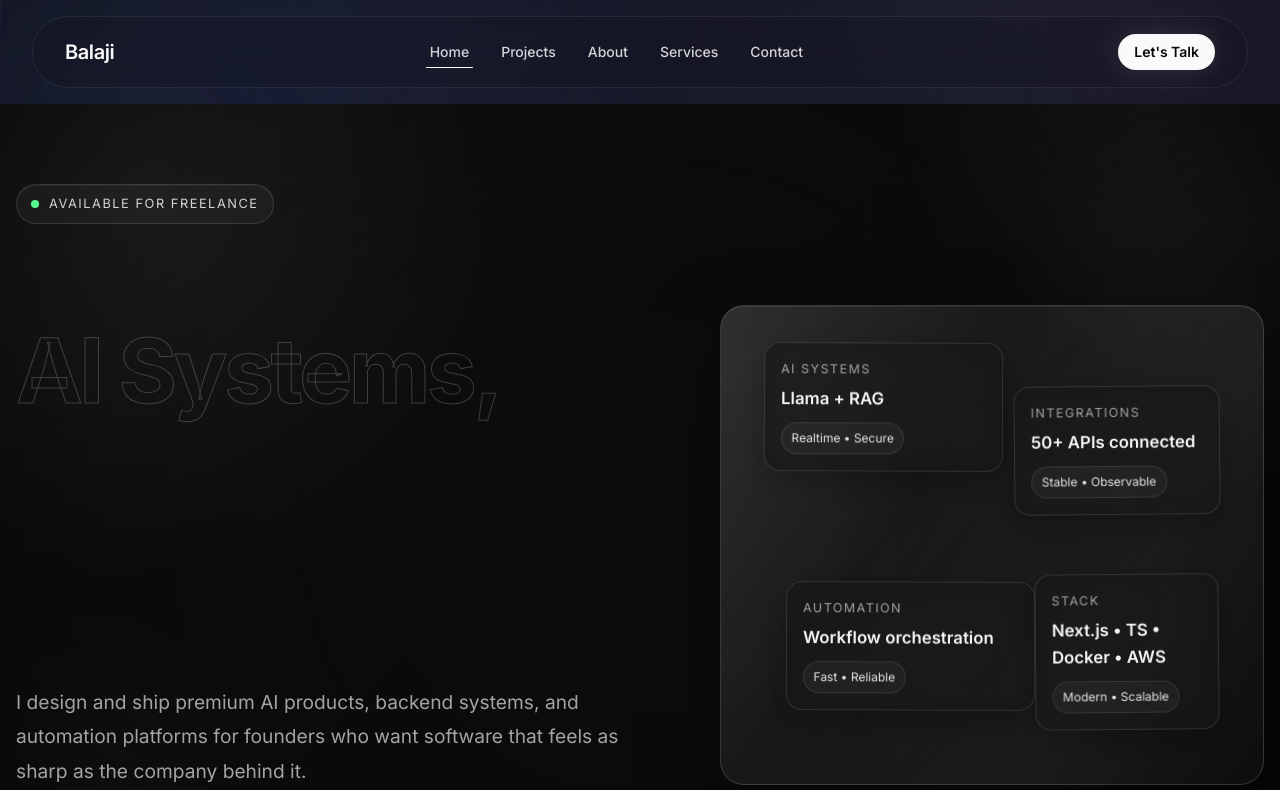
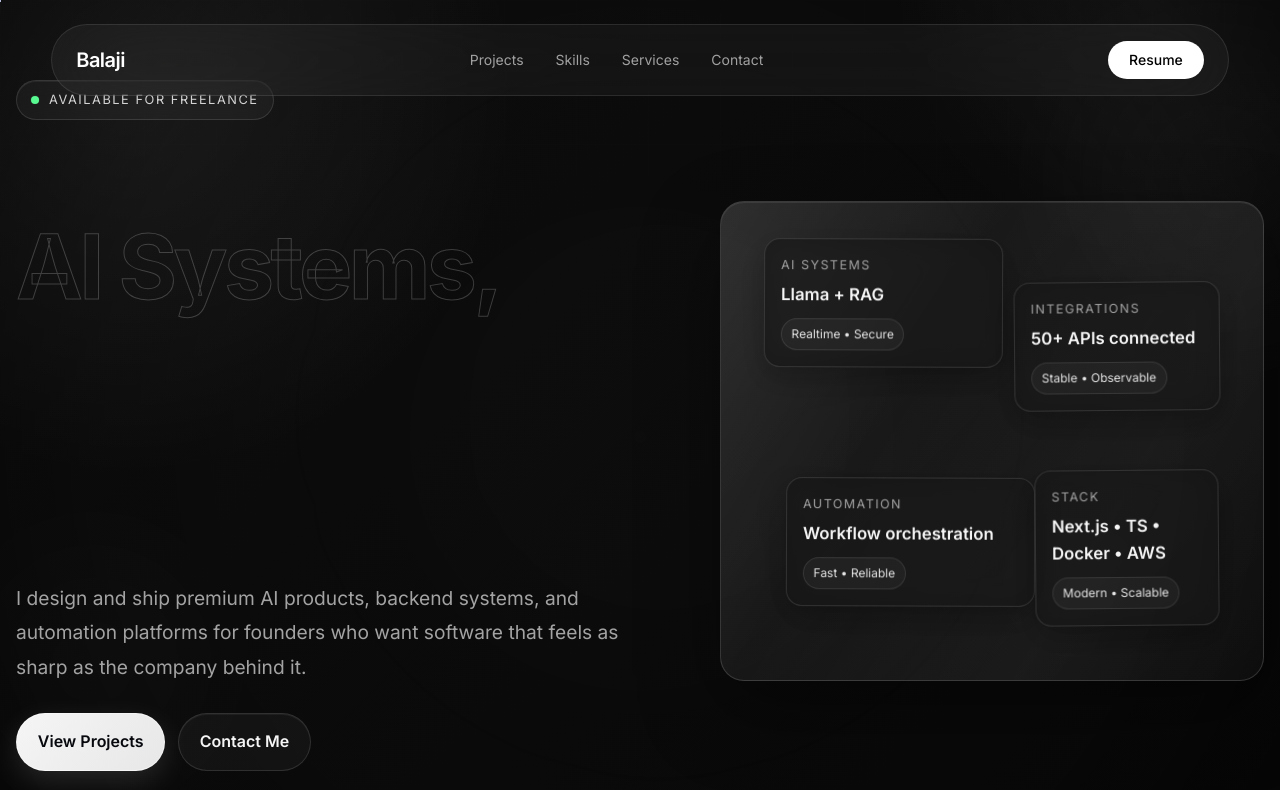
Before and after one commit to htrboiji7/balaji-portfolio, a Next.js app: page / in a window 1280 px wide. Shown: the top 790 px of the page. Built offline with nearby package versions, Linux system fonts and the light colour scheme.

Commit message:
Update Navbar.tsx

```diff
--- a/components/layout/Navbar.tsx
+++ b/components/layout/Navbar.tsx
@@ -1,185 +1,48 @@
-'use client';
+"use client";
 
-import { AnimatePresence, motion, useReducedMotion } from 'framer-motion';
-import { ArrowRight, Menu, X } from 'lucide-react';
-import Link from 'next/link';
-import { useEffect, useState } from 'react';
+import Link from "next/link";
+import { motion } from "framer-motion";
 
 const links = [
-  { href: '/', label: 'Home' },
-  { href: '#projects', label: 'Projects' },
-  { href: '#about', label: 'About' },
-  { href: '#services', label: 'Services' },
-  { href: '#contact', label: 'Contact' },
+  { name: "Projects", href: "#projects" },
+  { name: "Skills", href: "#skills" },
+  { name: "Services", href: "#services" },
+  { name: "Contact", href: "#contact" },
 ];
 
 export default function Navbar() {
-  const [isScrolled, setIsScrolled] = useState(false);
-  const [isMenuOpen, setIsMenuOpen] = useState(false);
-  const [activeLink, setActiveLink] = useState('/');
-  const prefersReducedMotion = useReducedMotion();
+  return (
+    <motion.header
+      initial={{ y: -80 }}
+      animate={{ y: 0 }}
+      transition={{ duration: 0.7 }}
+      className="fixed top-0 left-0 right-0 z-50"
+    >
+      <div className="mx-auto mt-6 flex w-[92%] max-w-7xl items-center justify-between rounded-full border border-white/10 bg-white/[0.04] px-6 py-4 backdrop-blur-2xl">
 
-  useEffect(() => {
-    const handleScroll = () => {
-      setIsScrolled(window.scrollY > 24);
-    };
-
-    const updateActiveLink = () => {
-      const sections = ['projects', 'about', 'services', 'contact'];
-      const current = sections.find((id) => {
-        const el = document.getElementById(id);
-        if (!el) return false;
-        const rect = el.getBoundingClientRect();
-        return rect.top <= 140 && rect.bottom >= 140;
-      });
-      setActiveLink(current ? `#${current}` : '/');
-    };
-
-    handleScroll();
-    updateActiveLink();
-    window.addEventListener('scroll', handleScroll);
-    window.addEventListener('scroll', updateActiveLink);
-    return () => {
-      window.removeEventListener('scroll', handleScroll);
-      window.removeEventListener('scroll', updateActiveLink);
-    };
-  }, []);
-
-  return (
-    <header className="sticky top-0 z-50 w-full px-4 py-4 sm:px-6 lg:px-8">
-      <motion.nav
-        initial={false}
-        animate={{
-          y: 0,
-          opacity: 1,
-          scale: isScrolled ? 0.98 : 1,
-          backgroundColor: isScrolled ? 'rgba(10, 10, 10, 0.78)' : 'rgba(10, 10, 10, 0.12)',
-          borderColor: isScrolled ? 'rgba(255,255,255,0.14)' : 'rgba(255,255,255,0.08)',
-          boxShadow: isScrolled ? '0 24px 60px rgba(0, 0, 0, 0.34)' : '0 0 0 rgba(0, 0, 0, 0)',
-          backdropFilter: 'blur(24px)',
-        }}
-        transition={{ duration: 0.28, ease: [0.22, 1, 0.36, 1] }}
-        className="mx-auto flex h-16 w-full max-w-7xl items-center justify-between rounded-full border px-4 sm:px-6 lg:h-18 lg:px-8"
+        <Link
+          href="/"
+          className="text-xl font-semibold tracking-tight text-white"
         >
-        <Link href="/" className="text-lg font-semibold tracking-[-0.02em] text-zinc-50 transition-colors duration-300 hover:text-zinc-300 sm:text-xl">
           Balaji
         </Link>
 
-        <div className="hidden items-center gap-6 lg:flex">
-          {links.map((link) => {
-            const isActive = activeLink === link.href;
-            return (
-              <motion.div
-                key={link.href}
-                whileHover={prefersReducedMotion ? undefined : { y: -2, scale: 1.02 }}
-                transition={{ type: 'spring', stiffness: 260, damping: 20 }}
-              >
-                <Link
-                  href={link.href}
-                  onClick={() => setActiveLink(link.href)}
-                  className="group relative px-1 py-2 text-sm font-medium text-zinc-300 transition-colors duration-300 hover:text-zinc-50"
-                >
-                <span>{link.label}</span>
-                  <span
-                    className={`absolute bottom-0 left-0 h-[1.5px] rounded-full bg-zinc-50 transition-all duration-300 ease-out ${
-                      isActive ? 'w-full' : 'w-0 group-hover:w-full'
-                    }`}
-                  />
-                </Link>
-              </motion.div>
-            );
-          })}
-        </div>
-
-        <div className="flex items-center gap-3">
-          <motion.a
-            href="#contact"
-            whileHover={prefersReducedMotion ? undefined : { y: -2, scale: 1.03, boxShadow: '0 12px 30px rgba(255,255,255,0.1)' }}
-            whileTap={{ scale: 0.97 }}
-            transition={{ type: 'spring', stiffness: 260, damping: 20 }}
-            className="hidden rounded-full bg-zinc-50 px-4 py-2 text-sm font-semibold text-zinc-950 shadow-[0_0_30px_rgba(255,255,255,0.13)] transition-all duration-300 hover:bg-zinc-200 sm:inline-flex"
-          >
-            Let&apos;s Talk
-          </motion.a>
-
-          <motion.button
-            type="button"
-            aria-label={isMenuOpen ? 'Close navigation menu' : 'Open navigation menu'}
-            aria-expanded={isMenuOpen}
-            whileHover={prefersReducedMotion ? undefined : { scale: 1.04, y: -1 }}
-            whileTap={{ scale: 0.96 }}
-            onClick={() => setIsMenuOpen((prev) => !prev)}
-            className="inline-flex h-10 w-10 items-center justify-center rounded-full border border-white/10 bg-white/5 text-zinc-50 backdrop-blur-xl transition-all duration-300 hover:border-white/20 hover:bg-white/10 lg:hidden"
-          >
-            <AnimatePresence mode="wait" initial={false}>
-              {isMenuOpen ? (
-                <motion.span key="close" initial={{ rotate: -90, opacity: 0 }} animate={{ rotate: 0, opacity: 1 }} exit={{ rotate: 90, opacity: 0 }} transition={{ duration: 0.2 }}>
-                  <X size={18} />
-                </motion.span>
-              ) : (
-                <motion.span key="menu" initial={{ rotate: 90, opacity: 0 }} animate={{ rotate: 0, opacity: 1 }} exit={{ rotate: -90, opacity: 0 }} transition={{ duration: 0.2 }}>
-                  <Menu size={18} />
-                </motion.span>
-              )}
-            </AnimatePresence>
-          </motion.button>
-        </div>
-      </motion.nav>
-
-      <AnimatePresence>
-        {isMenuOpen && (
-          <motion.div
-            initial={{ opacity: 0 }}
-            animate={{ opacity: 1 }}
-            exit={{ opacity: 0 }}
-            className="fixed inset-0 z-[60] flex items-start justify-end bg-black/60 px-3 py-3 backdrop-blur-xl lg:hidden"
-          >
-            <motion.div
-              initial={{ x: '100%' }}
-              animate={{ x: 0 }}
-              exit={{ x: '100%' }}
-              transition={{ duration: 0.28, ease: [0.22, 1, 0.36, 1] }}
-              className="flex h-full w-full max-w-sm flex-col rounded-[2rem] border border-white/10 bg-zinc-950/90 p-6 shadow-2xl"
-            >
-              <div className="mb-8 flex items-center justify-between">
-                <span className="text-lg font-semibold tracking-[-0.02em] text-zinc-50">Menu</span>
-                <button
-                  type="button"
-                  aria-label="Close navigation menu"
-                  onClick={() => setIsMenuOpen(false)}
-                  className="inline-flex h-10 w-10 items-center justify-center rounded-full border border-white/10 bg-white/5 text-zinc-50"
-                >
-                  <X size={18} />
-                </button>
-              </div>
-
-              <nav className="flex flex-1 flex-col gap-3" aria-label="Mobile navigation">
+        <nav className="hidden items-center gap-8 md:flex">
           {links.map((link) => (
             <Link
-                    key={link.href}
+              key={link.name}
               href={link.href}
-                    onClick={() => setIsMenuOpen(false)}
-                    className="rounded-2xl border border-white/10 bg-white/5 px-4 py-4 text-base font-medium text-zinc-200 transition-all duration-300 hover:border-white/20 hover:bg-white/10"
+              className="text-sm text-neutral-400 transition-all duration-300 hover:text-white"
             >
-                    {link.label}
+              {link.name}
             </Link>
           ))}
         </nav>
 
-              <motion.a
-                href="#contact"
-                whileHover={{ scale: 1.02 }}
-                whileTap={{ scale: 0.98 }}
-                onClick={() => setIsMenuOpen(false)}
-                className="mt-6 inline-flex items-center justify-center gap-2 rounded-full bg-zinc-50 px-5 py-3 text-sm font-semibold text-zinc-950"
-              >
-                Let&apos;s Talk
-                <ArrowRight size={16} />
-              </motion.a>
-            </motion.div>
-          </motion.div>
-        )}
-      </AnimatePresence>
-    </header>
+        <button className="rounded-full border border-white/10 bg-white px-5 py-2 text-sm font-medium text-black transition-all duration-300 hover:scale-105">
+          Resume
+        </button>
+      </div>
+    </motion.header>
   );
 }
```
Lines whose indentation alone changed are shown as unchanged.
